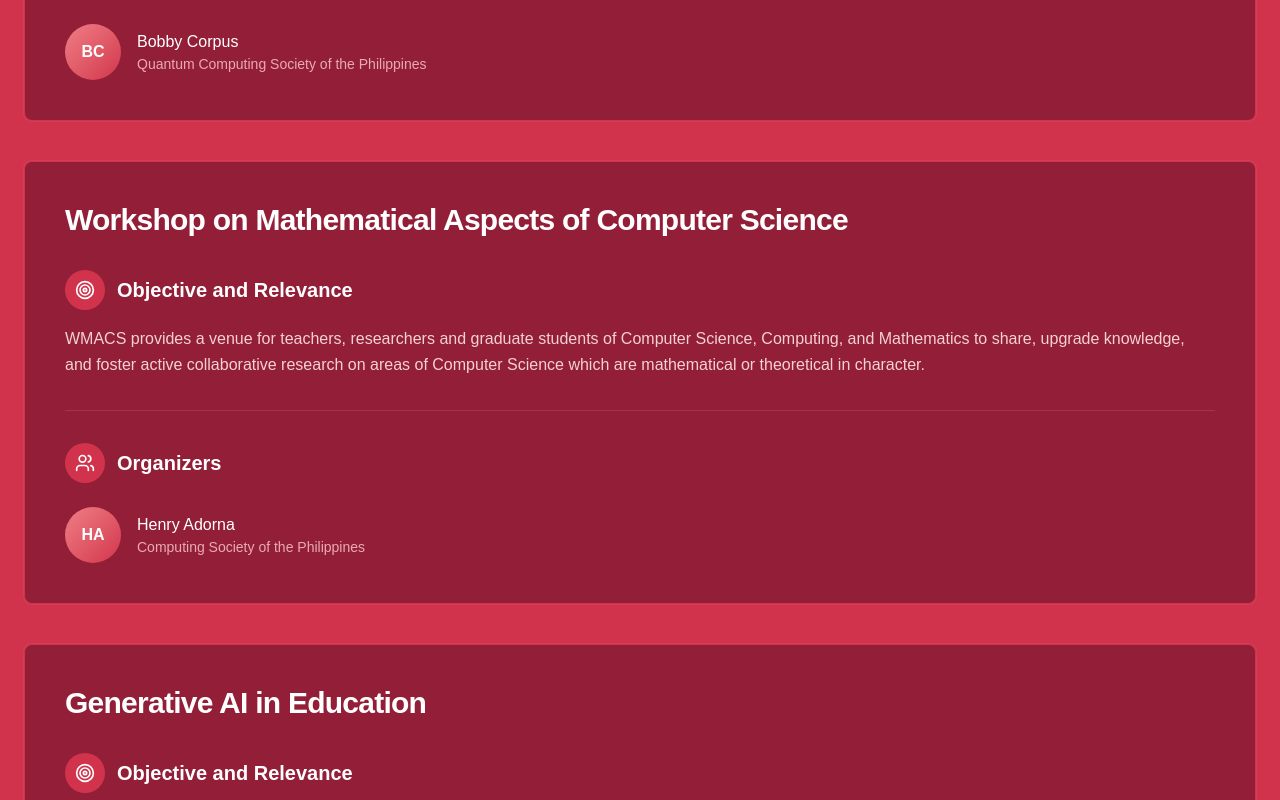
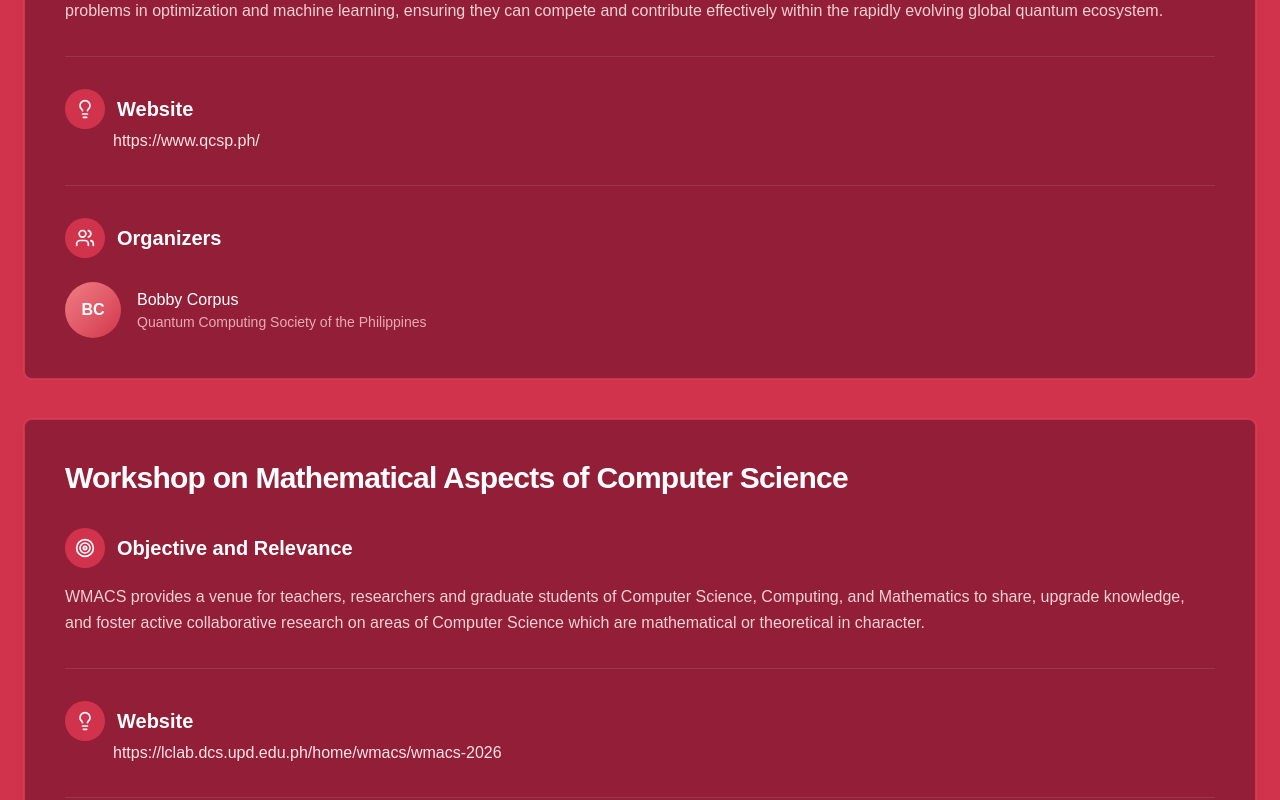
Before and after one commit to gdgoc-uic/pcsc-uic-2026, a Next.js app: page /workshop in a window 1280 px wide. Shown: the part 1360-2160 px from the top of the page. Built offline with nearby package versions, Linux system fonts and the light colour scheme.

Commit message:
updated workshop

```diff
--- a/src/app/(pages)/workshop/page.tsx
+++ b/src/app/(pages)/workshop/page.tsx
@@ -10,6 +10,7 @@ type Workshop = {
   id: number;
   title: string;
   objective: string;
+  website: string;
   organizers: Organizer[];
 };
 
@@ -19,6 +20,7 @@ const workshops: Workshop[] = [
     title: "Transforming HCI Research in the Philippines Workshop 2026",
     objective:
       "The workshop aims to catalyze and advance Human-Computer Interaction (HCI) research in the Philippines by fostering collaboration and knowledge exchange among researchers and practitioners. By bringing together diverse perspectives and experiences, we aim to explore innovative approaches and solutions to contemporary HCI challenges in the Philippine context.",
+    website: "https://sigchimnl.org/chirp/chirp2025/",
     organizers: [
       { name: "Briane Paul Samson", affiliation: "De La Salle University" },
       { name: "Jordan Aiko Deja", affiliation: "De La Salle University" },
@@ -29,6 +31,7 @@ const workshops: Workshop[] = [
     title: "Quantum Computing for the Next Generation: Foundations, Myths, and Practical Pathways",
     objective:
       "This workshop addresses a critical void in the Philippine educational system by providing students with foundational quantum computing skills absent from standard IT and computer science curricula. By blending mathematical theory with hands-on practice, the program equips participants to build quantum circuits, debunk industry myths, and understand the urgent shift toward quantum-safe cryptography. Ultimately, the workshop prepares Filipino students to solve complex problems in optimization and machine learning, ensuring they can compete and contribute effectively within the rapidly evolving global quantum ecosystem.",
+    website: "https://www.qcsp.ph/",
     organizers: [
       { name: "Bobby Corpus", affiliation: "Quantum Computing Society of the Philippines" }
     ],
@@ -38,6 +41,7 @@ const workshops: Workshop[] = [
     title: "Workshop on Mathematical Aspects of Computer Science",
     objective:
       "WMACS provides a venue for teachers, researchers and graduate students of Computer Science, Computing, and Mathematics to share, upgrade knowledge, and foster active collaborative research on areas of Computer Science which are mathematical or theoretical in character.",
+    website: "https://lclab.dcs.upd.edu.ph/home/wmacs/wmacs-2026",
     organizers: [
       { name: "Henry Adorna", affiliation: "Computing Society of the Philippines" }
     ],
@@ -47,6 +51,7 @@ const workshops: Workshop[] = [
     title: "Generative AI in Education",
     objective:
       "This workshop provides educators with a grounded understanding of generative AI’s mechanics to effectively navigate its rapid impact on student learning and research. By identifying specific opportunities and risks, participants will learn to design educational activities that harness AI as a learning enhancement rather than a replacement for human effort. Ultimately, the session moves beyond the extremes of ineffective bans or uncritical use, equipping educators with practical strategies to integrate these tools while strictly preserving academic integrity and the development of critical thinking skills.",
+    website: "Launching Soon",
     organizers: [
       { name: "Thomas James Tiam-Lee", affiliation: "De La Salle University" }
     ],
@@ -55,8 +60,10 @@ const workshops: Workshop[] = [
     id: 5,
     title: "PCSC Programming Competition",
     objective: "Programming Competition organized by the Computing Society of the Philippines – Special Interest Group for Women in Computing. The event will be held at the University of the Immaculate Conception, Davao City on April 23, 2026 from 1:30 – 3:30 PM. Each school may send at most 2 teams of 3 female students per team. Each team should be represented by a coach.",
+    website: "https://tinyurl.com/pcsc-programming-competition",
     organizers: [
-      { name: "Computing Society of the Philippines – Special Interest Group for Women in Computing.", affiliation: "" }
+      { name: "Computing Society of the Philippines – Special Interest Group for Women in Computing", affiliation: "" },
+      { name: "CodeChum", affiliation: "" }
     ]
   },
 ];
@@ -110,7 +117,23 @@ const WorkshopPage = () => {
                   </p>
                 </div>
                 </div>
-
+              {/* Website */}
+                <div className="mt-8 pt-8 border-t border-white/10">
+                  <div className="flex items-center gap-3">
+                    <div className="flex items-center justify-center w-10 h-10 rounded-full bg-brick-red-600">
+                      <Lightbulb className="h-5 w-5 text-white" aria-hidden="true" />
+                    </div>
+                    <h3 className="text-xl font-semibold text-white">Website</h3>
+                  </div>
+                  <a
+                    href={workshop.website}
+                    target="_blank"
+                    rel="noreferrer"
+                    className="ml-12 text-rose-100 hover:text-white break-all"
+                  >
+                    {workshop.website}
+                  </a>
+                </div>
               {/* Organizers */}
               <div className="mt-8 pt-8 border-t border-white/10">
                 <div className="flex items-center gap-3 mb-6">
--- a/tsconfig.json
+++ b/tsconfig.json
@@ -15,7 +15,7 @@
     "moduleResolution": "bundler",
     "resolveJsonModule": true,
     "isolatedModules": true,
-    "jsx": "react-jsx",
+    "jsx": "preserve",
     "incremental": true,
     "plugins": [
       {
```
